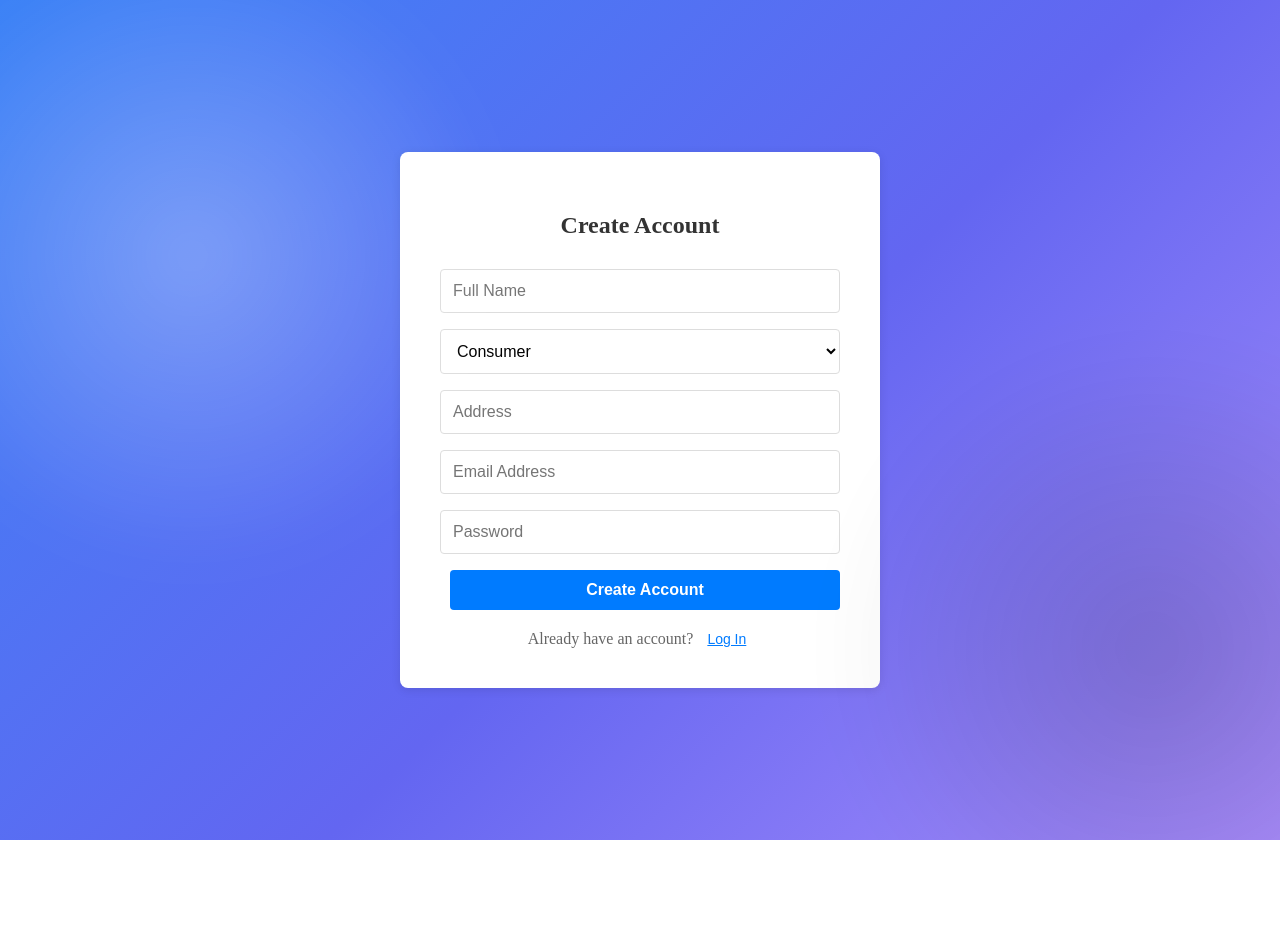
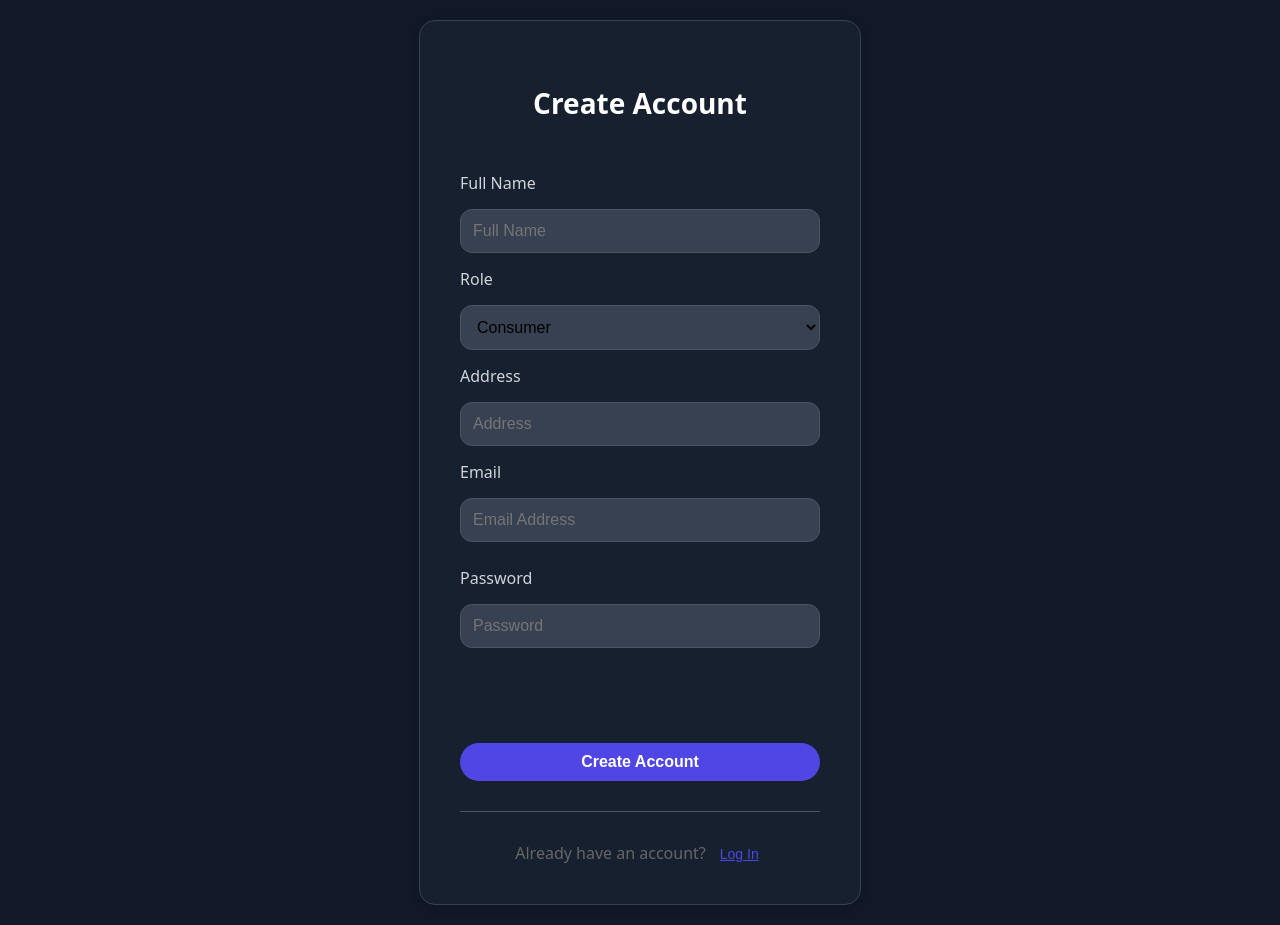
Before and after one commit to VivekG7288/smart-grocer-frontend, a React (Vite) app: page / in a window 1280 px wide. Both pictures are taken after a click on the button "Sign Up". Before the commit the page ends 840 px from the top, so only its background shows below. Built offline with nearby package versions, Linux system fonts and the light colour scheme.

Commit message:
loginUI-changes

```diff
--- a/src/components/AuthForm.jsx
+++ b/src/components/AuthForm.jsx
@@ -115,7 +115,7 @@ export default function AuthForm() {
             <div style={styles.blobB} />
             <div style={styles.formWrapper}>
                 <h2 style={styles.title}>
-                    {isLogin ? "Welcome Back" : "Create Account"}
+                    {isLogin ? "Log In to Your Account" : "Create Account"}
                 </h2>
 
                 {error && <div style={styles.error}>{error}</div>}
@@ -123,6 +123,14 @@ export default function AuthForm() {
                 <form onSubmit={handleSubmit} style={styles.form}>
                     {!isLogin && (
                         <>
+                            <label
+                                htmlFor="name"
+                                style={{
+                                    color: "rgb(209 213 219 / var(--tw-text-opacity, 1))",
+                                }}
+                            >
+                                Full Name
+                            </label>
                             <input
                                 name="name"
                                 type="text"
@@ -145,6 +153,15 @@ export default function AuthForm() {
                                 required
                             />
 
+                            <label
+                                htmlFor="role"
+                                style={{
+                                    color: "rgb(209 213 219 / var(--tw-text-opacity, 1))",
+                                }}
+                            >
+                                Role
+                            </label>
+
                             <select
                                 name="role"
                                 value={form.role}
@@ -155,6 +172,15 @@ export default function AuthForm() {
                                 <option value="CONSUMER">Consumer</option>
                                 <option value="SHOPKEEPER">Shopkeeper</option>
                             </select>
+
+                            <label
+                                htmlFor="address"
+                                style={{
+                                    color: "rgb(209 213 219 / var(--tw-text-opacity, 1))",
+                                }}
+                            >
+                                Address
+                            </label>
 
                             <input
                                 name="address"
@@ -180,6 +206,15 @@ export default function AuthForm() {
                         </>
                     )}
 
+                    <label
+                        htmlFor="email"
+                        style={{
+                            color: "rgb(209 213 219 / var(--tw-text-opacity, 1))",
+                        }}
+                    >
+                        Email
+                    </label>
+
                     <input
                         name="email"
                         type="email"
@@ -199,6 +234,16 @@ export default function AuthForm() {
                         )}
                         required
                     />
+
+                    <label
+                        htmlFor="password"
+                        style={{
+                            color: "rgb(209 213 219 / var(--tw-text-opacity, 1))",
+                            marginTop: "10px",
+                        }}
+                    >
+                        Password
+                    </label>
 
                     <input
                         name="password"
@@ -230,6 +275,7 @@ export default function AuthForm() {
                                 onSuccess={handleSuccess}
                                 onError={handleError}
                                 text={isLogin ? "signin_with" : "signup_with"}
+                                shape="pill"
                             />
                         </div>
 
@@ -249,6 +295,8 @@ export default function AuthForm() {
                         </button>
                     </div>
                 </form>
+
+                <div className="divider" style={styles.divider}></div>
 
                 <div style={styles.switchWrapper}>
                     <span style={styles.switchText}>
@@ -271,9 +319,18 @@ export default function AuthForm() {
 }
 
 const styles = {
+    divider: {
+        display: "flex",
+        height: "1px",
+        width: "100%",
+        backgroundColor: "rgb(75 85 99)",
+        margin: "30px 0",
+    },
     loginButtonWrapper: {
         display: "flex",
-        gap: "10px",
+        gap: "20px",
+        flexDirection: "column",
+        marginTop: "20px",
     },
     container: {
         minHeight: "100vh",
@@ -284,8 +341,7 @@ const styles = {
         position: "relative",
         overflow: "hidden",
         // base gradient
-        background:
-            "linear-gradient(135deg, #3b82f6 0%, #6366f1 55%, #a78bfa 100%)",
+        background: "rgb(17 24 39)",
     },
 
     /* soft organic “blobs” (no pseudo-elements needed) */
@@ -295,8 +351,6 @@ const styles = {
         height: "70vmax",
         left: "-20vmax",
         top: "-15vmax",
-        background:
-            "radial-gradient(closest-side, rgba(255,255,255,0.28), rgba(255,255,255,0) 70%)",
         filter: "blur(20px)",
         mixBlendMode: "screen",
         pointerEvents: "none",
@@ -307,55 +361,55 @@ const styles = {
         height: "70vmax",
         right: "-25vmax",
         bottom: "-20vmax",
-        background:
-            "radial-gradient(closest-side, rgba(0,0,0,0.22), rgba(0,0,0,0) 70%)",
         filter: "blur(28px)",
         mixBlendMode: "multiply",
         opacity: 0.7,
         pointerEvents: "none",
     },
     formWrapper: {
-        backgroundColor: "white",
-        borderRadius: "8px",
+        backgroundColor: "rgb(31 41 55 / 0.5)",
+        borderRadius: "1rem",
         padding: "40px",
         boxShadow: "0 2px 10px rgba(0,0,0,0.1)",
         width: "100%",
-        maxWidth: "400px",
+        maxWidth: "360px",
+        border: "1px solid rgb(55, 65, 81)",
     },
     title: {
         textAlign: "center",
-        marginBottom: "30px",
-        color: "#333",
-        fontSize: "24px",
+        marginBottom: "50px",
+        color: "rgb(255 255 255 / 1)",
+        fontSize: "28px",
         fontWeight: "600",
     },
     form: {
         display: "flex",
         flexDirection: "column",
-        gap: "16px",
+        gap: "15px",
     },
     input: {
         padding: "12px",
-        border: "1px solid #ddd",
-        borderRadius: "4px",
+        border: "1px solid rgb(75 85 99)",
+        borderRadius: "12px",
         fontSize: "16px",
         transition: "border-color 0.3s",
         outline: "none",
+        backgroundColor: "rgb(55 65 81 / var(--tw-bg-opacity, 1))",
     },
     select: {
         padding: "12px",
-        border: "1px solid #ddd",
-        borderRadius: "4px",
+        border: "1px solid rgb(75 85 99)",
+        borderRadius: "12px",
         fontSize: "16px",
-        backgroundColor: "white",
         outline: "none",
+        backgroundColor: "rgb(55 65 81 / var(--tw-bg-opacity, 1))",
     },
     submitButton: {
         padding: "10px",
-        backgroundColor: "#007bff",
+        backgroundColor: "rgb(79 70 229)",
         color: "white",
         border: "none",
-        borderRadius: "4px",
+        borderRadius: "25px",
         fontSize: "16px",
         fontWeight: "600",
         cursor: "pointer",
@@ -377,7 +431,7 @@ const styles = {
     switchButton: {
         background: "none",
         border: "none",
-        color: "#007bff",
+        color: "rgb(79 70 229)",
         cursor: "pointer",
         fontSize: "14px",
         textDecoration: "underline",
@@ -386,7 +440,7 @@ const styles = {
         backgroundColor: "#f8d7da",
         color: "#721c24",
         padding: "12px",
-        borderRadius: "4px",
+        borderRadius: "12px",
         marginBottom: "16px",
         border: "1px solid #f5c6cb",
     },
--- a/style.css
+++ b/style.css
@@ -1,3 +1,5 @@
 body {
     margin: 0;
+    font-family: ui-sans-serif, system-ui, sans-serif, "Apple Color Emoji",
+        "Segoe UI Emoji", "Segoe UI Symbol", "Noto Color Emoji";
 }
```
